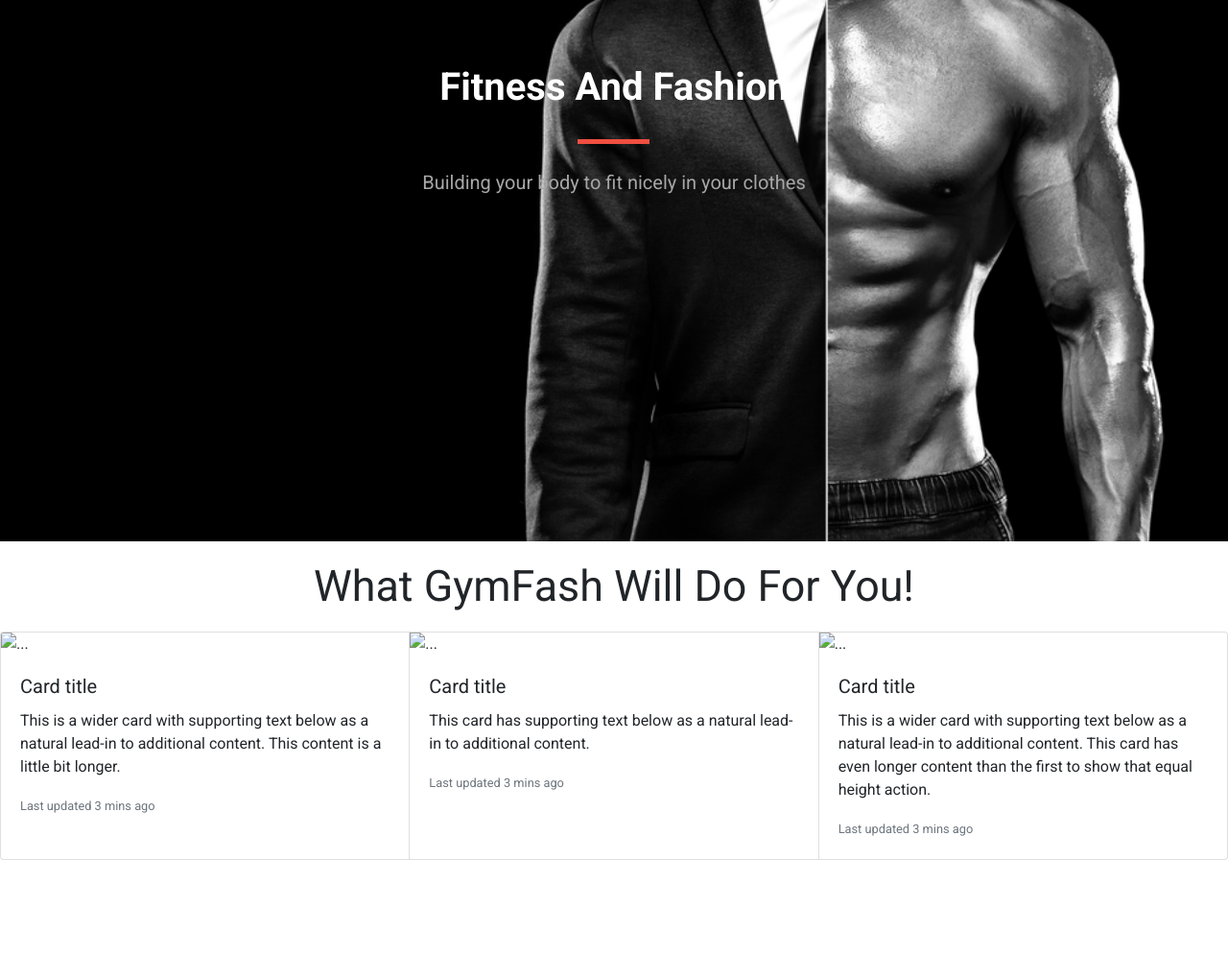
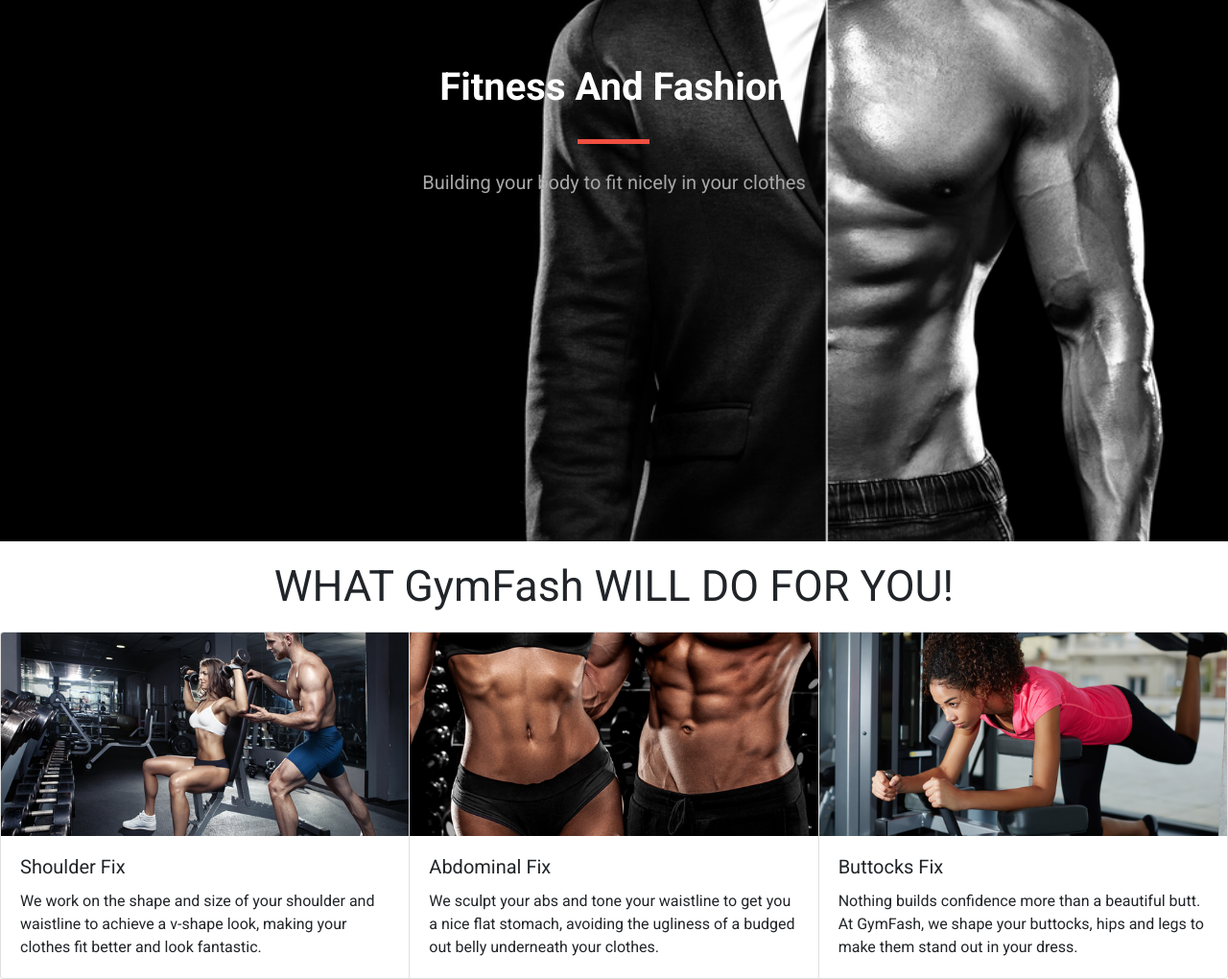
Before and after one commit to Code-Institute-Submissions/GymFash, a plain HTML site: page index.html in a window 1280 px wide. Shown: the part 292-1312 px from the top of the page at 96% size. Before the commit the page ends 1188 px from the top, so only its background shows below. Drawn offline with nearby package versions, Linux system fonts and the light colour scheme.

Commit message:
descriptive text of what we do added to the card body class

```diff
--- a/assets/css/style.css
+++ b/assets/css/style.css
@@ -10,6 +10,7 @@
     -moz-background-size: cover;
     -o-background-size: cover;
     background-size: cover;
+    background-position: absolute;
 
     display: flex;
     align-items: center;
@@ -50,6 +51,8 @@
     display: flex;
 }
 
+
+
 .services-heading{
     margin: 20px;
     text-align: center;
--- a/index.html
+++ b/index.html
@@ -50,31 +50,37 @@
     </div>
     <!-- services -->
     <div>
-            <h2 class="services-heading">What GymFash Will Do For You!</h2>
+            <h2 class="services-heading">WHAT GymFash WILL DO FOR YOU!</h2>
     </div>
     <div class="card-group">
        <div class="card">
-         <img src="..." class="card-img-top" alt="...">
+         <img src="assets/images/shoulder.png" class="card-img-top" alt="...">
               <div class="card-body">
-                     <h5 class="card-title">Card title</h5>
-                     <p class="card-text">This is a wider card with supporting text below as a natural lead-in to additional content. This content is a little bit longer.</p>
-                     <p class="card-text"><small class="text-muted">Last updated 3 mins ago</small></p>
+                     <h5 class="card-title">Shoulder Fix</h5>
+                     <p class="card-text">
+                          We work on the shape and size of your shoulder and waistline to achieve a v-shape look,
+                          making your clothes fit better and look fantastic.
+                     </p>
               </div>
        </div>
        <div class="card">
-         <img src="..." class="card-img-top" alt="...">
+         <img src="assets/images/stomach.png" class="card-img-top" alt="...">
               <div class="card-body">
-                     <h5 class="card-title">Card title</h5>
-                     <p class="card-text">This card has supporting text below as a natural lead-in to additional content.</p>
-                     <p class="card-text"><small class="text-muted">Last updated 3 mins ago</small></p>
+                     <h5 class="card-title">Abdominal Fix</h5>
+                     <p class="card-text">
+                          We sculpt your abs and tone your waistline to get you a nice flat stomach,
+                          avoiding the ugliness of a budged out belly underneath your clothes.
+                     </p>
               </div>
        </div>
        <div class="card">
-         <img src="..." class="card-img-top" alt="...">
+         <img src="assets/images/buttocks.png" class="card-img-top" alt="...">
               <div class="card-body">
-                     <h5 class="card-title">Card title</h5>
-                     <p class="card-text">This is a wider card with supporting text below as a natural lead-in to additional content. This card has even longer content than the first to show that equal height action.</p>
-                     <p class="card-text"><small class="text-muted">Last updated 3 mins ago</small></p>
+                     <h5 class="card-title">Buttocks Fix</h5>
+                     <p class="card-text">
+                          Nothing builds confidence more than a beautiful butt. At GymFash, we shape your buttocks,
+                          hips and legs to make them stand out in your dress.
+                     </p>
               </div>
        </div>
     </div>
```
Also changed, not shown: assets/images/buttocks.png (added), assets/images/shoulder.png (added), assets/images/stomach.png (added).
